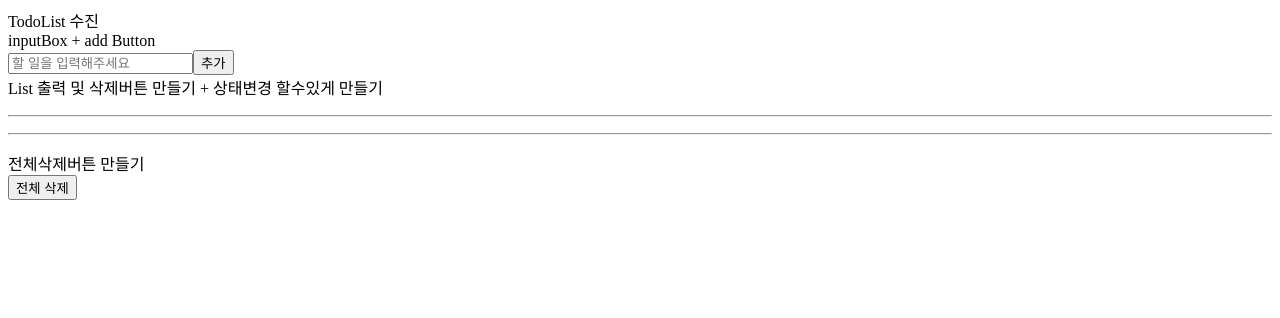
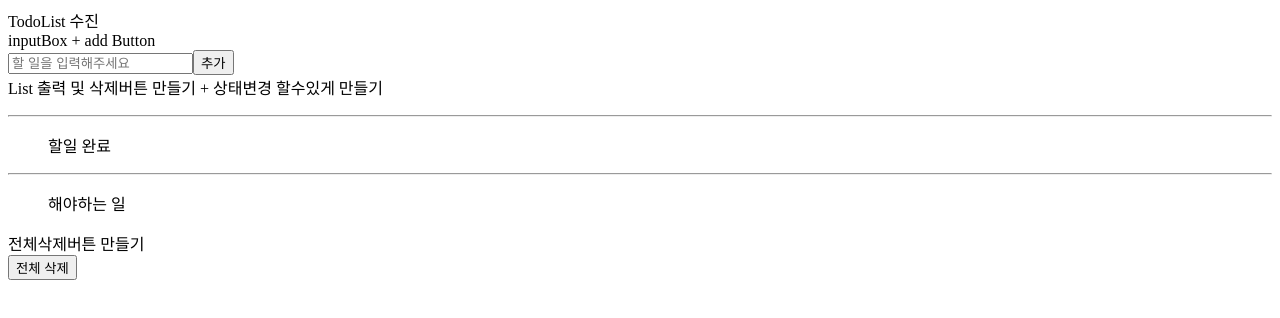
Before and after one commit to leesujin123/todolist, a Vue app: page / in a window 1280 px wide. Shown: the top 318 px of the page. Built offline with nearby package versions, Linux system fonts and the light colour scheme.

Commit message:
no message

```diff
--- a/src/App.vue
+++ b/src/App.vue
@@ -19,6 +19,7 @@
         </ul>
         <hr/>
         <ul >
+          할일 완료<br />
           <li v-for="(item,index) in completeTodo" :key="index" >
             <input type="checkbox"  v-model="item.complete">
             {{ index }} | {{ item.todo }}  | {{item.complete}}
@@ -27,6 +28,7 @@
         </ul>
         <hr/>
         <ul>
+          해야하는 일 <br/>
           <li v-for="(item,index) in nonCompleteTodo" :key="index" >
             <input type="checkbox"  v-model="item.complete">
             {{ index }} | {{ item.todo }}  | {{item.complete}}
@@ -64,7 +66,7 @@ export default {
         alert("값을 입력하세요")
       }
     },
-    del(todoItem,index){
+    del(item,index){
       this.todoItems.splice(index,1);
       console.log(this.todoItems);
     },
@@ -79,11 +81,7 @@ export default {
     },
     nonCompleteTodo() {
       return this.todoItems.filter(item => !item.complete)
-
     }
-
-
   }
-
 }
 </script>
```
